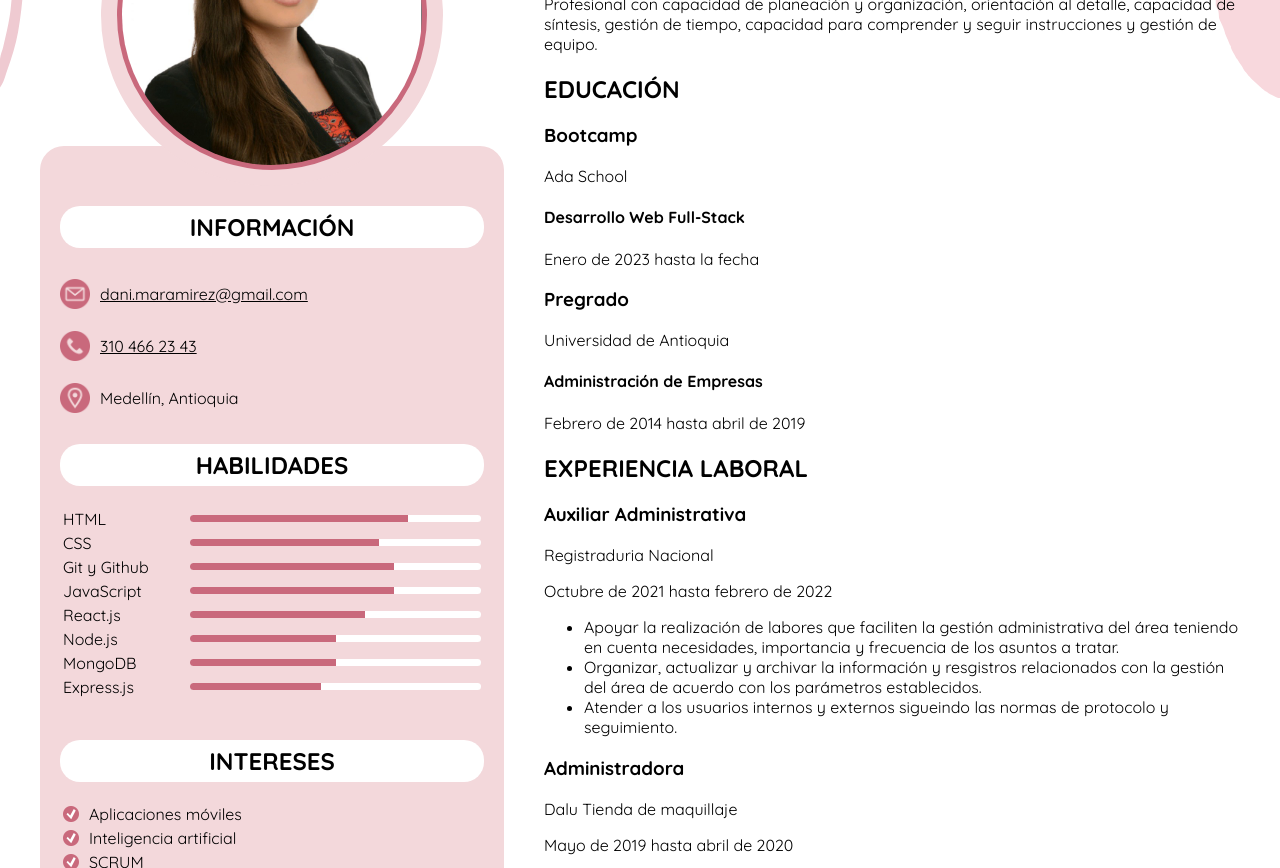
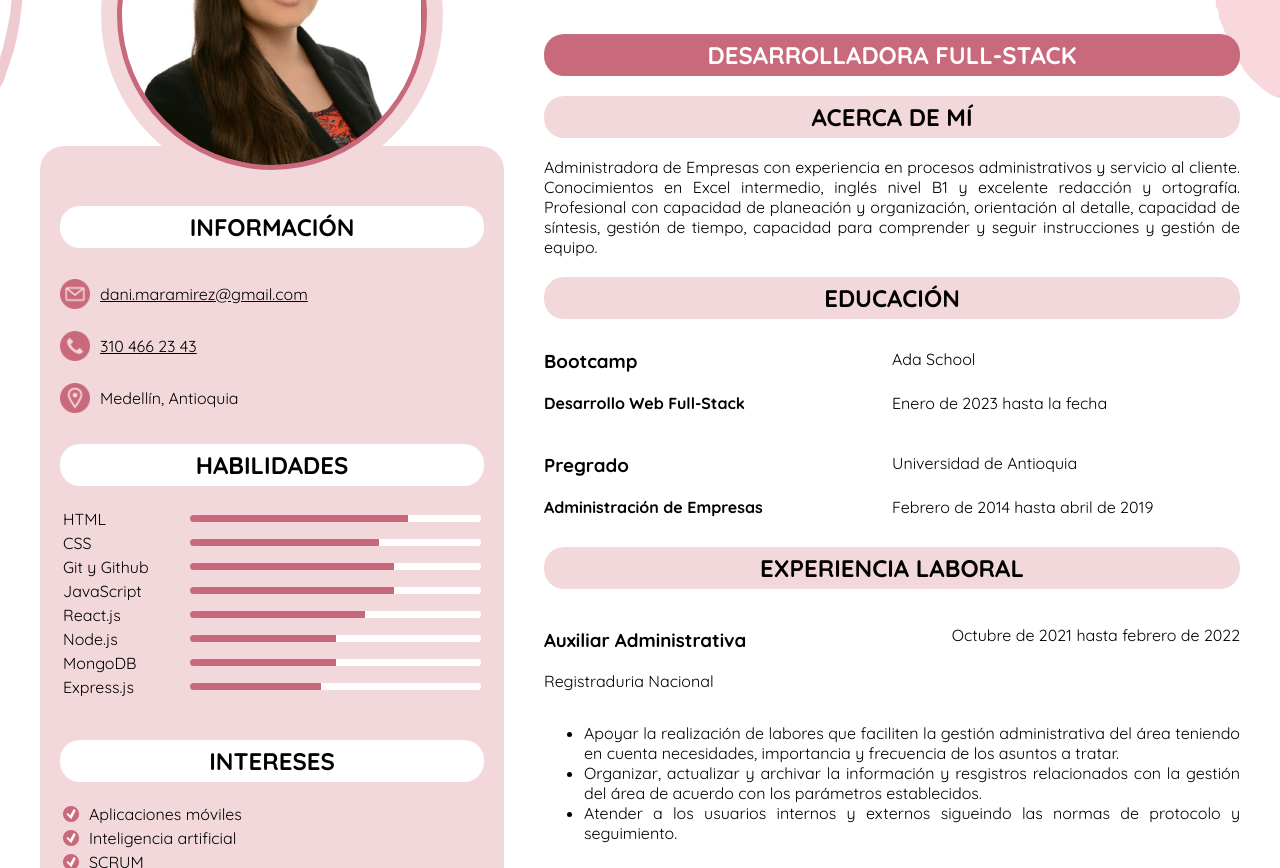
Before and after one commit to danielaramireza/hoja-de-vida-CSS, a plain HTML site: page index.html in a window 1280 px wide. Shown: the part 246-1114 px from the top of the page. Drawn offline with Linux system fonts and the light colour scheme.

Commit message:
Se agregaron los estilos de la seccion de la columna derecha

```diff
--- a/style.css
+++ b/style.css
@@ -178,3 +178,65 @@ main {
   border: 1px solid #c9697c;
   color: #c9697c;
 }
+
+/*Sección de la columna derecha*/
+
+.titulo-principal {
+  font-size: 40px;
+  text-align: center;
+  margin-top: 0px;
+}
+
+.titulo-derecho {
+  background-color: #f3d8db;
+  border-radius: 20px;
+  padding: 6px;
+  text-align: center;
+}
+
+.titulo-derecho-1 {
+  background-color: #c9697c;
+  border-radius: 20px;
+  padding: 6px;
+  text-align: center;
+  color: white;
+}
+
+.perfil {
+  text-align: justify;
+}
+
+.educacion {
+  display: grid;
+  grid-template-columns: 1fr 1fr;
+  margin-top: 20px;
+}
+
+.educacion h3,
+.educacion h4,
+.educacion p {
+  margin: 10px 0;
+}
+
+.experiencia-1 {
+  display: grid;
+  grid-template-columns: 1fr 1fr;
+}
+
+.fecha {
+  text-align: right;
+}
+
+.funciones {
+  text-align: justify;
+}
+
+.experiencia-2 {
+  display: grid;
+  grid-template-columns: 1fr 1fr;
+}
+
+.experiencia-3 {
+  display: grid;
+  grid-template-columns: 1fr 1fr;
+}
```
